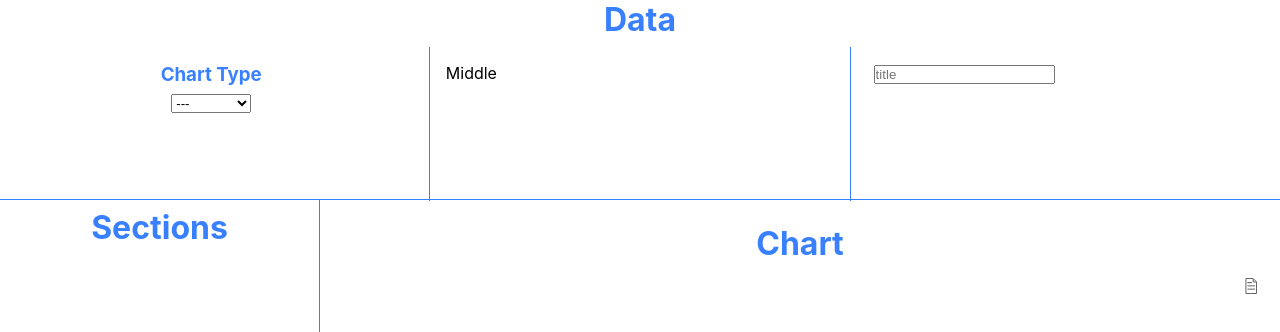
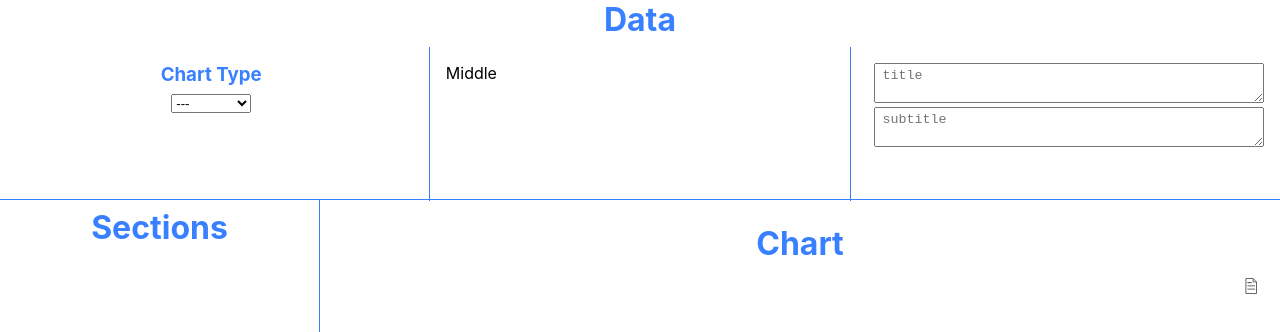
Before and after one commit to michaelcalvinwood/instant-charts, a React (Create React App) app: page / in a window 1280 px wide. Shown: the top 332 px of the page. Built offline with nearby package versions, Linux system fonts and the light colour scheme.

Commit message:
added input for subtitle

```diff
--- a/src/Components/Data.jsx
+++ b/src/Components/Data.jsx
@@ -192,11 +192,20 @@ function Data({option, updateOption}) {
             <div className="Data__section-middle">Middle</div>
             <div className="Data__section-right">
                 <Input
-                    type='text'
+                    type='textarea'
                     placeholder={'title'}
                     option={option}
                     updateOption={updateOption}
                     optionPath='title[0].text'
+
+                />
+                 <Input
+                    type='textarea'
+                    placeholder={'subtitle'}
+                    option={option}
+                    updateOption={updateOption}
+                    optionPath='title[0].subtext'
+
                 />
             </div>
          </div>
--- a/src/Components/Input.jsx
+++ b/src/Components/Input.jsx
@@ -2,12 +2,13 @@ import './Input.scss';
 import React from 'react';
 import { get, set, cloneDeep, clone } from 'lodash';
 
-function Input({type, option, optionPath, updateOption, placeholder}) {
+function Input({type, option, optionPath, updateOption, placeholder, width}) {
 
     switch (type) {
         case 'text':
             return (
                 <input
+                    className='input__text'
                     type='text'
                     placeholder={placeholder ? placeholder : ''}
                     value={get(option, optionPath, '')}
@@ -22,6 +23,7 @@ function Input({type, option, optionPath, updateOption, placeholder}) {
         case 'textarea':
         return (
             <textarea
+                className="input__textarea"
                 placeholder={placeholder ? placeholder : ''}
                 value={get(option, optionPath, '')}
                 onChange={(e) => {
@@ -29,6 +31,9 @@ function Input({type, option, optionPath, updateOption, placeholder}) {
                     const curOption = cloneDeep(option);
                     set(curOption, optionPath, newValue);
                     updateOption(curOption);
+                }}
+                style={{
+                    width: width ? width : '100%'
                 }}
             />
           )
--- a/src/index.scss
+++ b/src/index.scss
@@ -19,6 +19,12 @@ select {
   display: block;
 }
 
+input, textarea {
+  padding: .25rem .5rem;
+}
+
+
+
 body {
   overflow-x: hidden;
   font-family: -apple-system, BlinkMacSystemFont, 'Segoe UI', 'Roboto', 'Oxygen',
```
